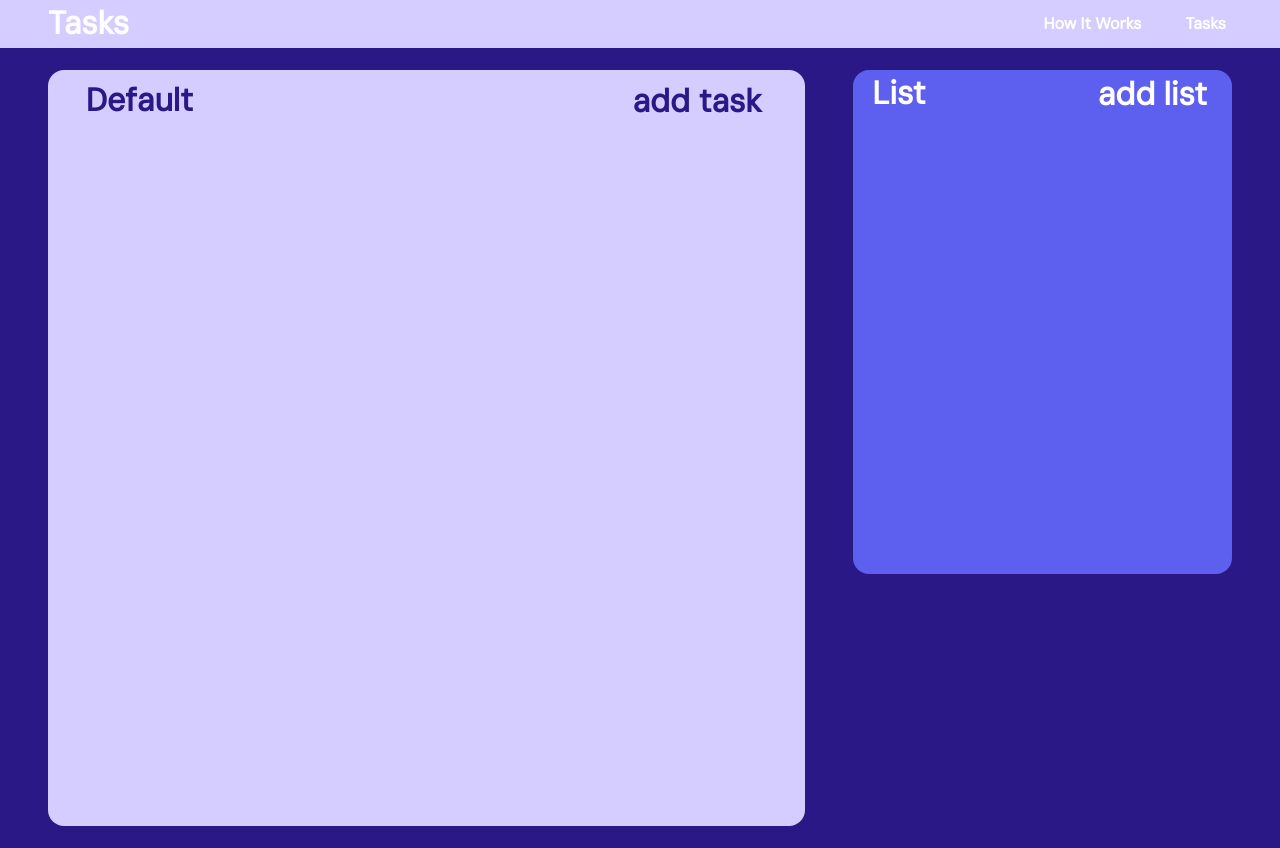
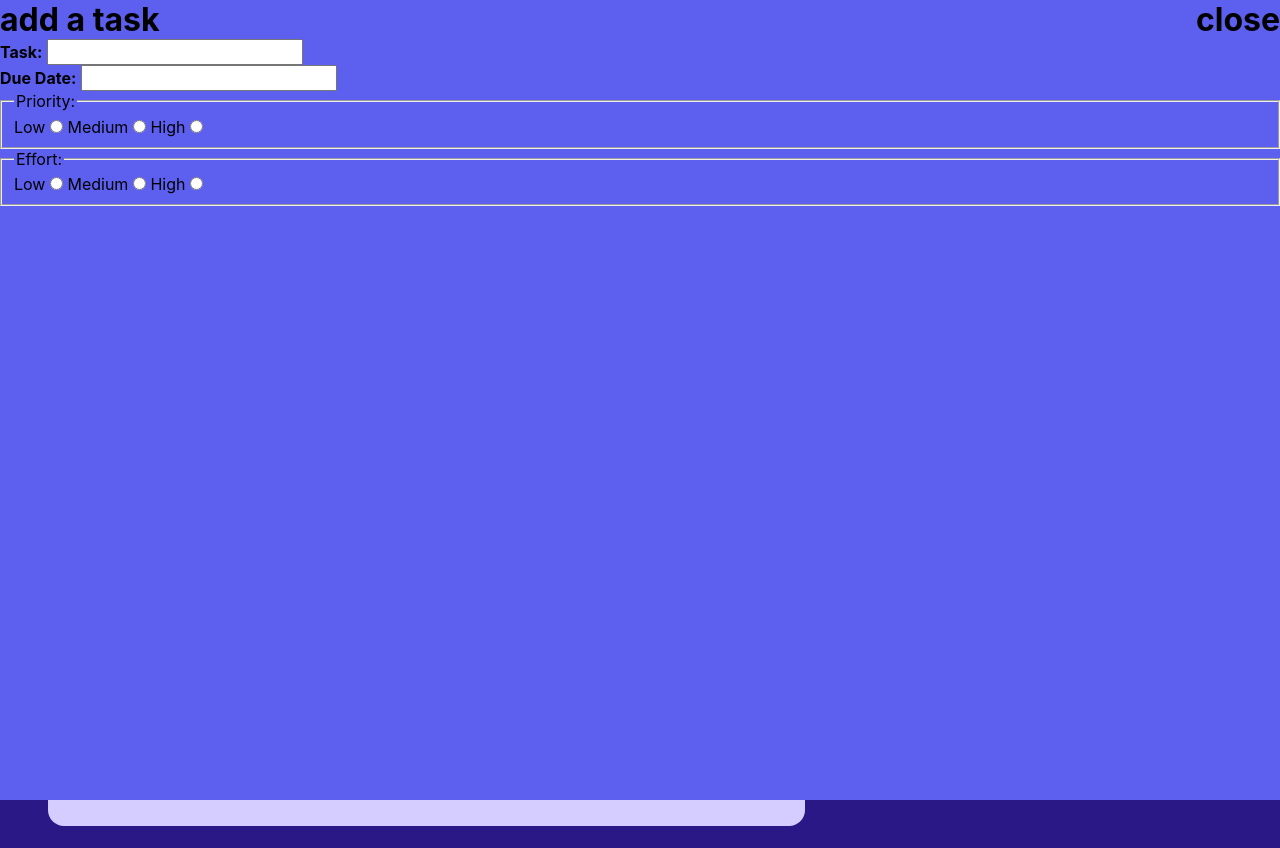
Before and after one commit to mothibimalebana/ToDo-List, a website built with webpack: page src/index.html in a window 1280 px wide. Both pictures are taken after a click on the button "add task". Built offline with nearby package versions, Linux system fonts and the light colour scheme.

Commit message:
add Task button is working

```diff
--- a/src/css/styles.css
+++ b/src/css/styles.css
@@ -247,10 +247,19 @@
       line-height: normal;
     }
     .taskForm{
+      background: #5D5FEF;
+      height: 100%;
+      width: 100%;
       display: none;
+      top: 0px;
+      left: 0px;
+      right: 0px;
+      bottom: 0px;
       position: fixed;
-      bottom: 0;
-      right: 15px;
-      border: 3px solid #f1f1f1;
+      bottom: auto;
       z-index: 9;
     }
+    .formHeader{
+      display: flex;
+      justify-content: space-between;
+    }
--- a/src/index.html
+++ b/src/index.html
@@ -59,16 +59,52 @@
                 <div class="listHeader">Default</div>
             </div> -->
         </div>
-        <!-- form -->
-         <div class="taskForm">
-            <form id="myForm" action="">
-                <h1>add a task</h1>
+        <!-- form: to add task -->
+         <div id="myForm" class="taskForm">
+            <form action="">
+                <div class="formHeader">
+                    <h1>add a task</h1>
+                    <h1>close</h1>
+                </div>
 
-                <label for="task"><b>Task:</b></label>
-                <input type="text" name="task" required>
+                <div class="formContent">
+                    <div class="formTask">
+                        <label for="task"><b>Task:</b></label>
+                        <input type="text" name="task" required>
+                    </div>
+                    <div class="formDate">
+                        <label for="date"><b>Due Date:</b></label>
+                        <input type="datetime" name="date" required>
+                    </div>
+                    <div class="formPriority">
+                        <fieldset>
+                            <legend for="priority">Priority:</legend>
 
-                <label for="date"><b>Due Date:</b></label>
-                <input type="date" name="date" required>
+                            <label for="Low">Low</label>
+                            <input type="radio" name="priority" value="Low">
+
+                            <label for="Medium">Medium</label>
+                            <input type="radio" name="priority" value="Medium">
+
+                            <label for="High">High</label>
+                            <input type="radio" name="priority" value="High">
+                        </fieldset>
+                    </div>
+                    <div class="formEffort">
+                        <fieldset>
+                            <legend for="effort">Effort:</legend>
+
+                            <label for="Low">Low</label>
+                            <input type="radio" name="effort" value="Low">
+
+                            <label for="Medium">Medium</label>
+                            <input type="radio" name="effort" value="Medium">
+
+                            <label for="High">High</label>
+                            <input type="radio" name="effort" value="High">
+                        </fieldset>
+                    </div>
+                </div>
             </form>
          </div>
     </div>
```
